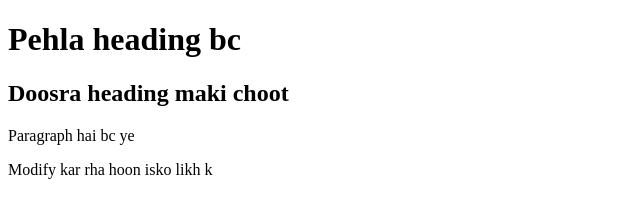
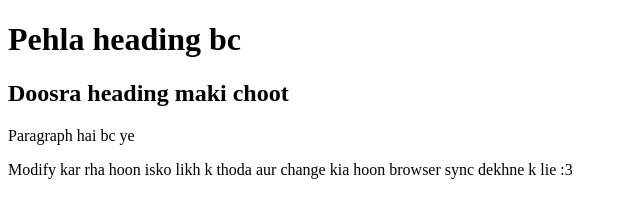
Before and after one commit to gourav-agent47/Coursera-Trail, a plain HTML site: page site/index.html in a window 1280 px wide. Shown: the whole page, without its empty margins (0-640 px from the left). Drawn offline with Linux system fonts and the light colour scheme.

Commit message:
man kar rha karne ka

```diff
--- a/site/index.html
+++ b/site/index.html
@@ -7,7 +7,8 @@
 	<h1> Pehla heading bc </h1>
 	<h2> Doosra heading maki choot </h2>
 	<p> Paragraph hai bc ye </p>
-	<p> Modify kar rha hoon isko likh k      </p>
+	<p> Modify kar rha hoon isko likh k
+	thoda aur change kia hoon browser sync dekhne k lie :3  </p>
 
 </body>
 </html>
```
